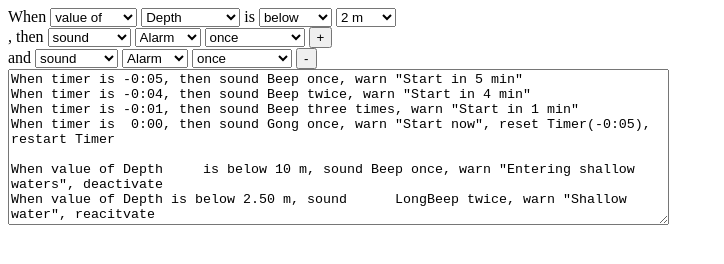
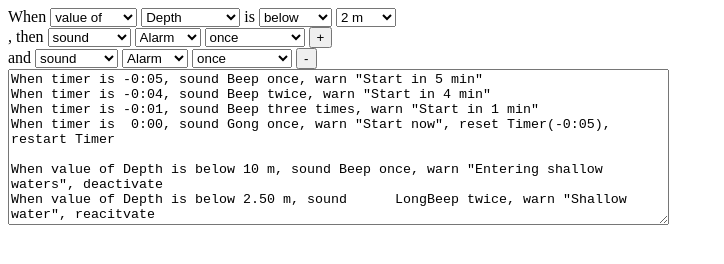
Before and after one commit to markoboger/Signal-K-Alarm, a plain HTML site: page index.html in a window 1280 px wide. Shown: the whole page, without its empty margins (0-724 px from the left). Drawn offline with Linux system fonts and the light colour scheme; a script that the page names is missing.

Commit message:
removed tabs from text

```diff
--- a/index.html
+++ b/index.html
@@ -513,12 +513,12 @@
         <span id="remAction"><button>-</button></span>
 </div>
 <div><textarea rows="10" cols="80">
-When timer is -0:05, then sound	Beep once, warn "Start in 5 min"
-When timer is -0:04, then sound	Beep twice, warn "Start in 4 min"
-When timer is -0:01, then sound	Beep three times, warn "Start in 1 min"
-When timer is  0:00, then sound	Gong once, warn "Start now", reset Timer(-0:05), restart Timer
+When timer is -0:05, sound Beep once, warn "Start in 5 min"
+When timer is -0:04, sound Beep twice, warn "Start in 4 min"
+When timer is -0:01, sound Beep three times, warn "Start in 1 min"
+When timer is  0:00, sound Gong once, warn "Start now", reset Timer(-0:05), restart Timer
 
-When value of Depth	is below 10 m, sound Beep once, warn "Entering shallow waters", deactivate
+When value of Depth is below 10 m, sound Beep once, warn "Entering shallow waters", deactivate
 When value of Depth is below 2.50 m, sound	LongBeep twice, warn "Shallow water", reacitvate
 When value of Log is above 1000 nm, sound Beep three times, warn "Check Oil", log
 When value of Fuel is below 20%, warn "Fuel is low", reactivate
@@ -527,10 +527,10 @@ When value of TWA is outside 150 and 210, sound	Alarm1	3 min,warn "Wind directio
 When distance to Marker17 is below	1 nm, sound  Beep once, warn "Approaching Marker 17", deactivate
 When distance to Anker is above 100 m, sound Alarm1	until checked, warn "Anker drifting", reactivate
 
-When timer is 0:20 sound Beep once, warn "Time for Lookout"	reset Timer, start Timer
+When timer is 0:20 sound Beep once, warn "Time for Lookout" reset Timer, start Timer
 When time is 0:00 reset Daylog
 When value of Battery is below	20%, send "Charge Battery" to me, reactivate after 1:00
-When value of TWS is  above	40kn, send	"Boat in Storm"	to me, reactivate after 1:00
+When value of TWS is above 40kn, send "Boat in Storm" to me, reactivate after 1:00
 </textarea></div>
 
 
```
